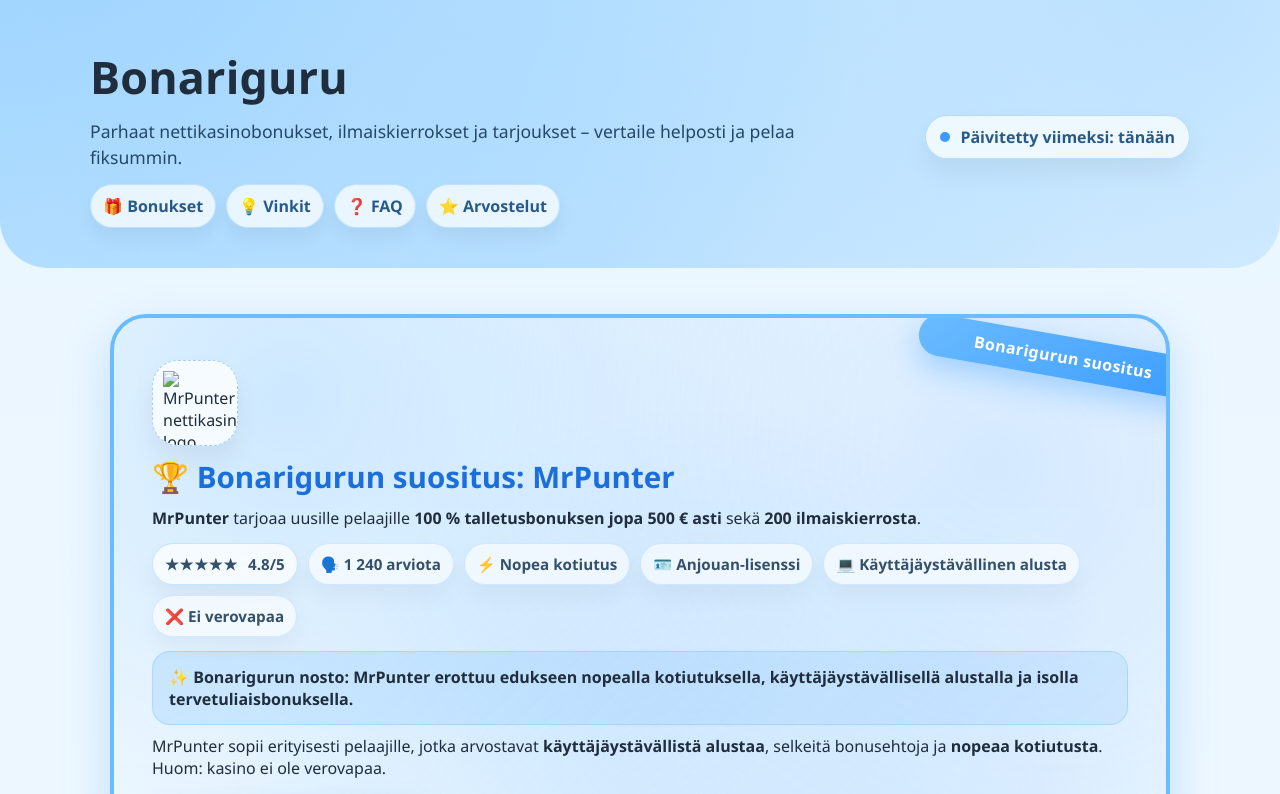
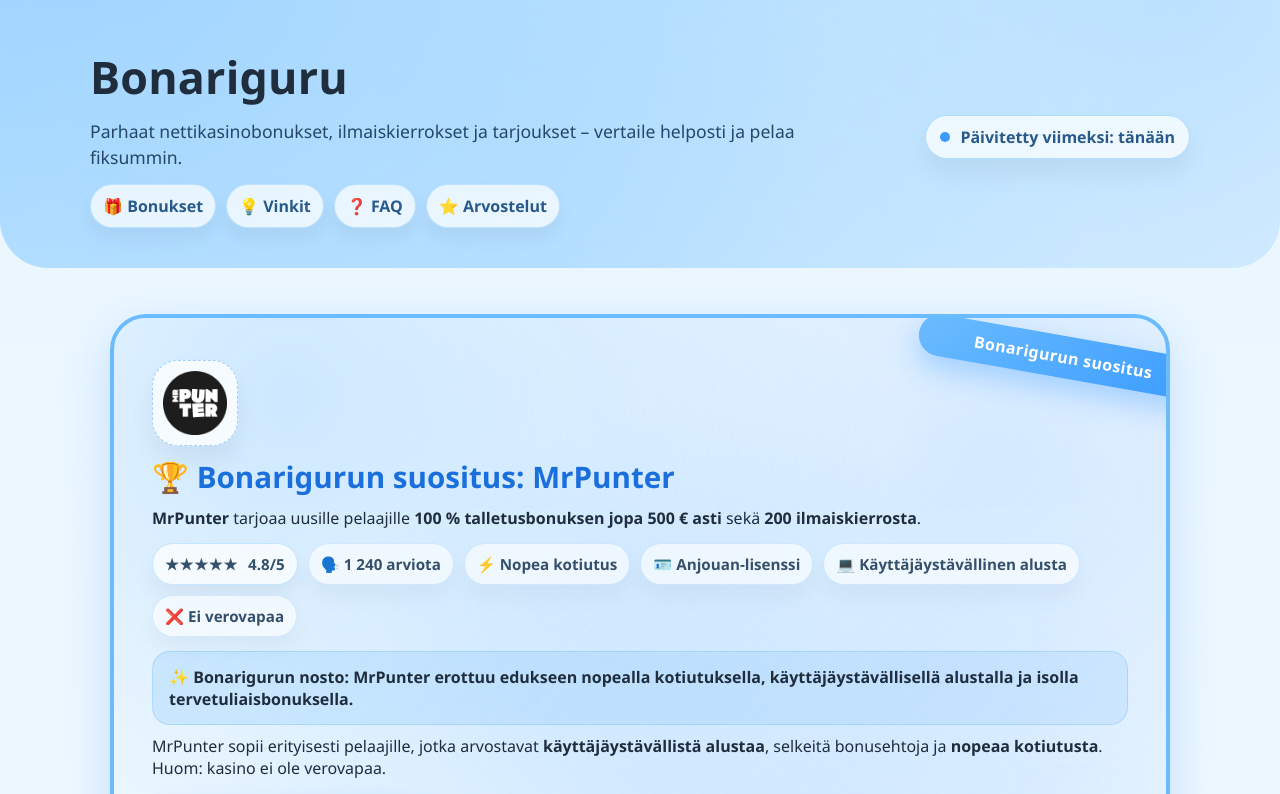
Before and after one commit to bonariguru/bonariguru, a plain HTML site: page index.html in a window 1280 px wide. Shown: the top 794 px of the page. Drawn offline with Linux system fonts and the light colour scheme.

Commit message:
Update index.html

```diff
--- a/index.html
+++ b/index.html
@@ -599,7 +599,7 @@
 
       <!-- Kasinon logo-paikka (vaihda src oikeaan logotiedostoon) -->
       <div class="featured-logo" aria-label="MrPunter logo">
-        <img src="mrpunter-logo.webp" alt="MrPunter nettikasino logo" />
+        <img src="images/mrpunter-logo.webp" alt="MrPunter nettikasino logo" />
       </div>
 
       <h2>🏆 Bonarigurun suositus: MrPunter</h2>
```
